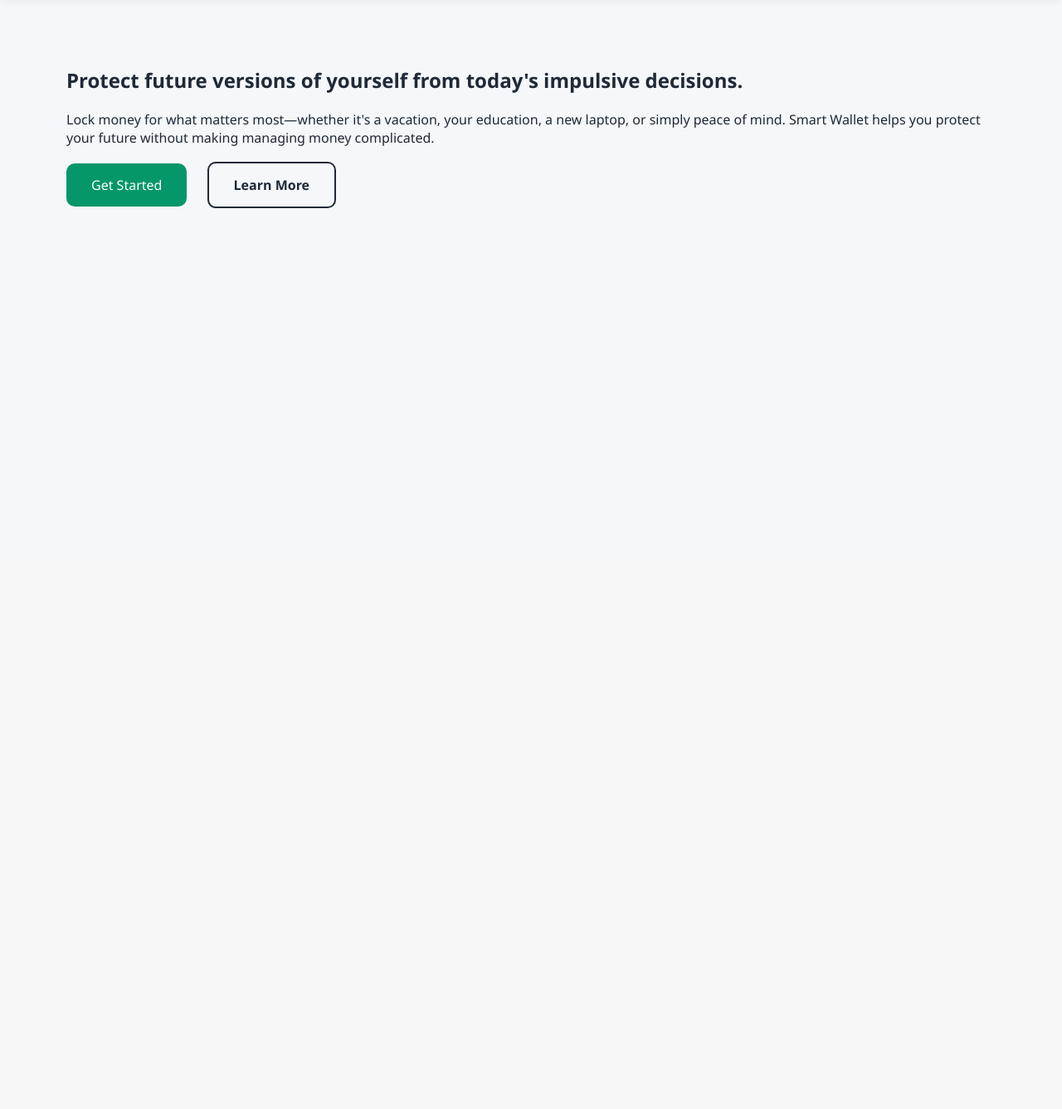
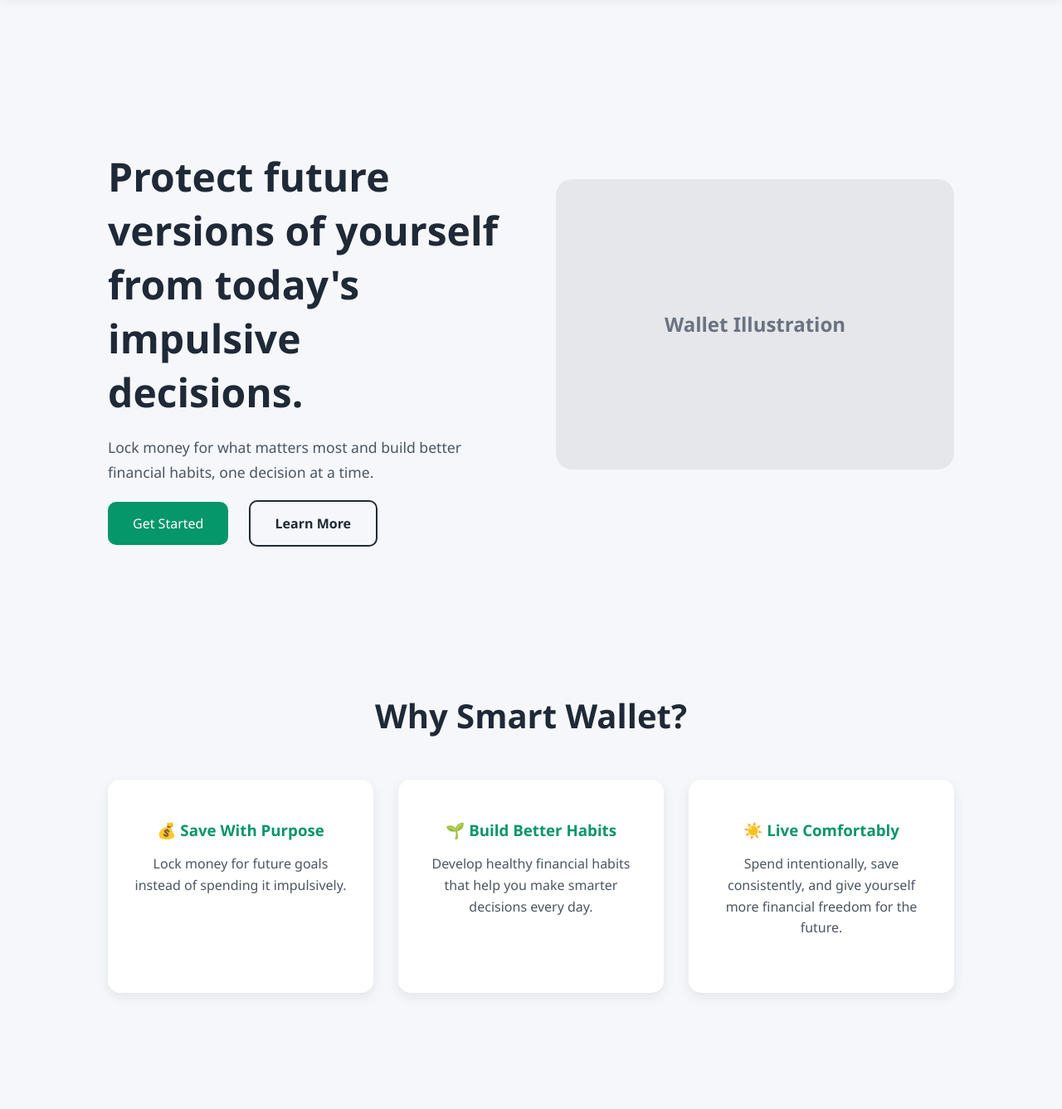
Before and after one commit to shubhangipathania9-cys/Behavioral_Financial_Wallet, a Flask app: page / in a window 1280 px wide. Shown: the part 126-1463 px from the top of the page at 83% size. Before the commit the page ends 377 px from the top, so only its background shows below. Run offline with Flask 3, Linux system fonts and the light colour scheme.

Commit message:
Add feature section and enhance homepage with hover animations

```diff
--- a/static/css/style.css
+++ b/static/css/style.css
@@ -25,6 +25,57 @@
 
   box-shadow: 0px 2px 10px rgba(0, 0, 0, 0.05);
 }
+.hero {
+  display: flex;
+
+  justify-content: space-between;
+
+  align-items: center;
+
+  gap: 60px;
+
+  padding: 80px 50px;
+}
+.hero-text {
+  flex: 1;
+}
+.hero h1 {
+  font-size: 3rem;
+
+  margin-bottom: 20px;
+
+  color: #1f2937;
+}
+.hero p {
+  font-size: 1.1rem;
+
+  line-height: 1.7;
+
+  color: #4b5563;
+
+  margin-bottom: 35px;
+}
+.hero-image {
+  flex: 1;
+
+  display: flex;
+
+  justify-content: center;
+
+  align-items: center;
+
+  min-height: 350px;
+
+  background-color: #e5e7eb;
+
+  border-radius: 20px;
+
+  font-size: 1.5rem;
+
+  color: #6b7280;
+
+  font-weight: bold;
+}
 .btn-primary {
   background-color: #059669;
 
@@ -35,6 +86,13 @@
   padding: 15px 30px;
 
   border-radius: 10px;
+}
+.btn-primary:hover {
+  background-color: #047857;
+
+  transform: translateY(-3px);
+
+  transition: 0.3s;
 }
 .btn-secondary {
   color: #1f2937;
@@ -51,9 +109,65 @@
 
   font-weight: 600;
 }
+.btn-secondary:hover {
+  background-color: #1f2937;
+
+  color: white;
+
+  transform: translateY(-3px);
+
+  transition: 0.3s;
+}
 main {
   padding: 60px 80px;
 }
 main p {
   margin-bottom: 35px;
 }
+.features {
+  padding: 80px 50px;
+
+  text-align: center;
+}
+.features h2 {
+  font-size: 2.5rem;
+
+  margin-bottom: 50px;
+
+  color: #1f2937;
+}
+.feature-container {
+  display: flex;
+
+  gap: 30px;
+
+  justify-content: center;
+}
+.feature-card {
+  background: white;
+
+  padding: 30px;
+
+  border-radius: 15px;
+
+  box-shadow: 0 5px 15px rgba(0, 0, 0, 0.08);
+
+  flex: 1;
+}
+.feature-card:hover {
+  transform: translateY(-8px);
+
+  transition: 0.3s;
+
+  box-shadow: 0 15px 30px rgba(0, 0, 0, 0.12);
+}
+.feature-card h3 {
+  margin-bottom: 15px;
+
+  color: #059669;
+}
+.feature-card p {
+  color: #4b5563;
+
+  line-height: 1.6;
+}
--- a/templates/index.html
+++ b/templates/index.html
@@ -19,20 +19,55 @@
       </nav>
     </header>
     <main>
-      <section>
-        <h2>
-          Protect future versions of yourself from today's impulsive decisions.
-        </h2>
+      <section class="hero">
+        <div class="hero-text">
+          <h1>
+            Protect future versions of yourself from today's impulsive
+            decisions.
+          </h1>
 
-        <p>
-          Lock money for what matters most—whether it's a vacation, your
-          education, a new laptop, or simply peace of mind. Smart Wallet helps
-          you protect your future without making managing money complicated.
-        </p>
+          <p>
+            Lock money for what matters most and build better financial habits,
+            one decision at a time.
+          </p>
 
-        <a href="/register" class="btn-primary">Get Started</a>
+          <a href="/register" class="btn-primary">Get Started</a>
 
-        <a href="#" class="btn-secondary">Learn More</a>
+          <a href="#" class="btn-secondary">Learn More</a>
+        </div>
+
+        <div class="hero-image">Wallet Illustration</div>
+      </section>
+      <section class="features">
+        <h2>Why Smart Wallet?</h2>
+
+        <div class="feature-container">
+          <div class="feature-card">
+            <h3>💰 Save With Purpose</h3>
+
+            <p>
+              Lock money for future goals instead of spending it impulsively.
+            </p>
+          </div>
+
+          <div class="feature-card">
+            <h3>🌱 Build Better Habits</h3>
+
+            <p>
+              Develop healthy financial habits that help you make smarter
+              decisions every day.
+            </p>
+          </div>
+
+          <div class="feature-card">
+            <h3>☀️ Live Comfortably</h3>
+
+            <p>
+              Spend intentionally, save consistently, and give yourself more
+              financial freedom for the future.
+            </p>
+          </div>
+        </div>
       </section>
     </main>
     <footer></footer>
```
Also changed, not shown: docs/004-homepage-enhancement-and-feature-section.md (added, +72 -0 lines).
